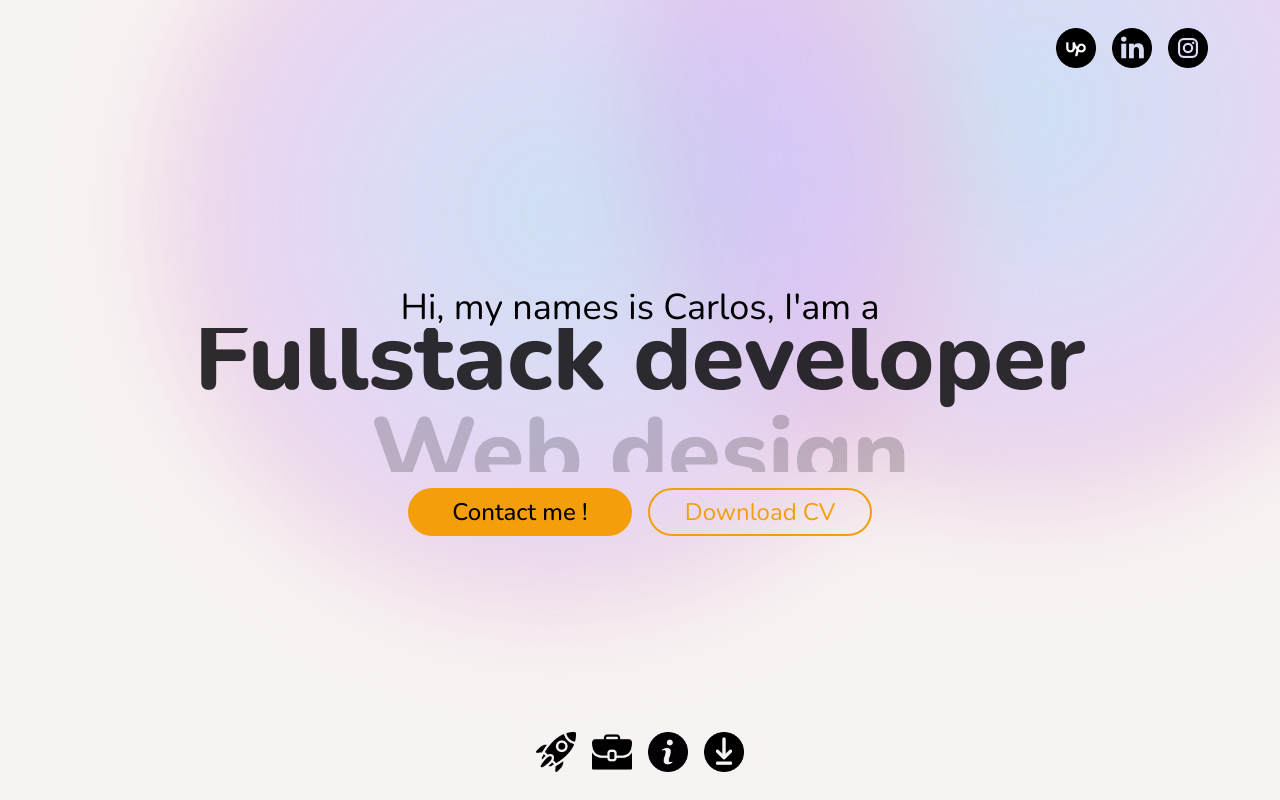
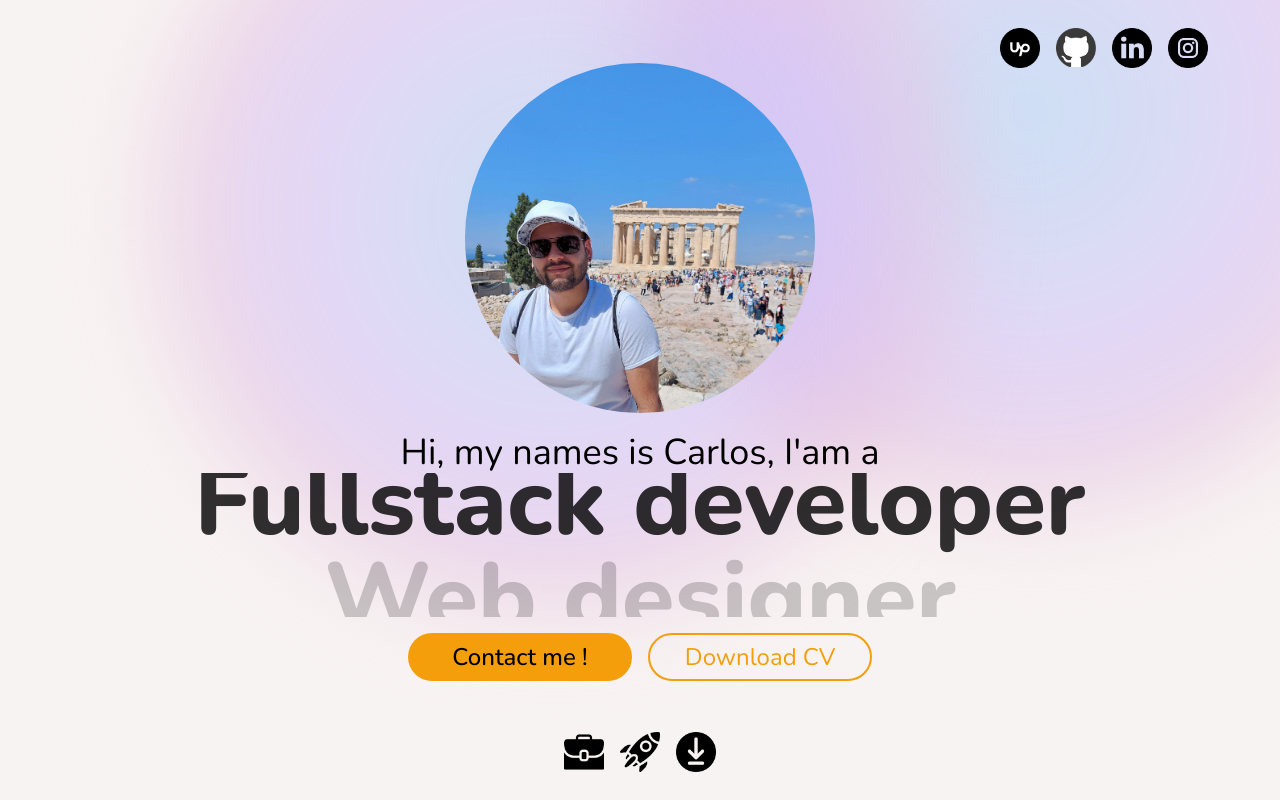
Before and after one commit to CarlosVF22/nextjs14-supabase-my-website, a Next.js app: page / in a window 1280 px wide. Built offline with nearby package versions, Linux system fonts and the light colour scheme; no server answers; the database is empty.

Commit message:
feat: :sparkles: add hero image, modify NavBar and add github icon and link un social media bar

```diff
--- a/app/globals.css
+++ b/app/globals.css
@@ -64,6 +64,18 @@ body {
     z-index: -1;
 }
 
+#esfera3 {
+    top: 1800px;
+}
+
+#esfera4 {
+    top: 2850px;
+}
+
+.image-container-hero img {
+    border-radius: 100%;
+}
+
 .nav-bar {
     background-color: var(--nav-bg-color);
     z-index: 1;
--- a/app/page.tsx
+++ b/app/page.tsx
@@ -1,6 +1,5 @@
 "use client";
 
-// import { createClient } from "@/utils/supabase/client";
 import React, { useEffect, useRef, useState } from "react";
 import PrimaryButton from "@/components/PrimaryButton";
 import RotateText from "@/components/RotateText";
@@ -8,12 +7,14 @@ import Image from "next/image";
 import UpworkIcon from "./icons/upwork-icon-512.png";
 import LinkedinIcon from "./icons/linkedin-icon-512.png";
 import InstagramIcon from "./icons/instagram-icon-512.png";
+import GithubIcon from "./icons/github-icon.png";
 import NavBar from "@/components/NavBar";
 import DownloadCVButton from "@/components/DownloadCVButton";
 import FormContact from "@/components/FormContact";
 import Modal from "@/components/Modal";
 import ProjectCard from "@/components/ProjectCard";
 import JobCard from "@/components/JobCard";
+import HeroImage from "../public/images/hero-img-cropped.jpeg";
 
 interface Technology {
     id: number;
@@ -55,7 +56,9 @@ interface JobType {
 export default function Page() {
     const esfera1Ref = useRef(null);
     const esfera2Ref = useRef(null);
-    const [isModalOpen, setModalOpen] = useState(false);
+    const esfera3Ref = useRef(null);
+    const esfera4Ref = useRef(null);
+    // const [isModalOpen, setModalOpen] = useState(false);
     const [projects, setProjects] = useState<ProjectType[]>([]);
     const [jobs, setJobs] = useState<JobType[]>([]);
 
@@ -77,9 +80,11 @@ export default function Page() {
             }, 6000);
         }
 
-        if (esfera1Ref.current && esfera2Ref.current) {
+        if (esfera1Ref.current && esfera2Ref.current && esfera3Ref.current) {
             moveRandomly(esfera1Ref.current);
             moveRandomly(esfera2Ref.current);
+            moveRandomly(esfera3Ref.current);
+            moveRandomly(esfera4Ref.current);
         }
     }, []);
 
@@ -93,28 +98,58 @@ export default function Page() {
         fetchProjects();
     }, []);
 
-    // fetch all jobs
+    // fetch all jobs and sort by finish_date
     useEffect(() => {
         const fetchJobs = async () => {
             const response = await fetch("/jobs");
             const data = await response.json();
-            setJobs(data.jobs);
+
+            // Clasifica los jobs en dos grupos: en curso y finalizados
+            const ongoingJobs = data.jobs.filter(
+                (job: JobType) => job.finish_date === null
+            );
+            const completedJobs = data.jobs.filter(
+                (job: JobType) => job.finish_date !== null
+            );
+
+            // Ordena los trabajos completados por fecha de finalización de forma descendente
+            completedJobs.sort((a: JobType, b: JobType) => {
+                // Convertir las fechas a objetos Date
+                const dateA = new Date(a.finish_date);
+                const dateB = new Date(b.finish_date);
+
+                // Orden descendente, el más reciente primero
+                return dateB.getTime() - dateA.getTime();
+            });
+
+            // Combina los trabajos en curso con los trabajos completados ya ordenados
+            const sortedJobs = [...ongoingJobs, ...completedJobs];
+
+            // Establece el estado con los trabajos ordenados
+            setJobs(sortedJobs);
         };
         fetchJobs();
     }, []);
 
-    const handleOpenModal = () => {
-        setModalOpen(true);
+    const handleOpenWhatsapp = () => {
+        const skolmiNumber = "+573148393111";
+        const message = "Hola 😀";
+        const encodedMessage = encodeURIComponent(message);
+        const url = `https://api.whatsapp.com/send?phone=${skolmiNumber}&text=${encodedMessage}`;
+
+        window.open(url, "_blank");
     };
 
-    const handleCloseModal = () => {
-        setModalOpen(false);
-    };
+    // const handleCloseModal = () => {
+    //     setModalOpen(false);
+    // };
 
     return (
         <div className="background">
-            <div className="esfera esfera1" ref={esfera1Ref}></div>
-            <div className="esfera esfera2" ref={esfera2Ref}></div>
+            <div id="esfera1" className="esfera" ref={esfera1Ref}></div>
+            <div id="esfera2" className="esfera" ref={esfera2Ref}></div>
+            <div id="esfera3" className="esfera" ref={esfera3Ref}></div>
+            <div id="esfera4" className="esfera" ref={esfera4Ref}></div>
             <main className="h-full relative">
                 <header className="flex mt-5 justify-center md:mr-16 md:justify-end">
                     <a
@@ -124,6 +159,15 @@ export default function Page() {
                     >
                         <button className="w-10 m-2 transition ease-in-out hover:-translate-y-1 hover:scale-125 duration-300">
                             <Image src={UpworkIcon} alt="Upwork icon" />
+                        </button>
+                    </a>
+                    <a
+                        href="https://github.com/CarlosVF22"
+                        target="_blank"
+                        rel="noopener noreferrer"
+                    >
+                        <button className="w-10 m-2 transition ease-in-out hover:-translate-y-1 hover:scale-125 duration-300">
+                            <Image src={GithubIcon} alt="Github icon" />
                         </button>
                     </a>
                     <a
@@ -147,7 +191,14 @@ export default function Page() {
                 </header>
                 <section className="w-11/12 md:w-10/12 m-auto h-full">
                     <div className="flex flex-col items-center justify-center h-3/4">
-                        <div className="mt-20 w-full text-center">
+                        <div className="image-container-hero">
+                            <Image
+                                src={HeroImage}
+                                width={350}
+                                alt="Profile picture"
+                            />
+                        </div>
+                        <div className="mt-5 w-full text-center">
                             <h1>
                                 <span className="text-salte-700 text-lg md:text-2xl lg:text-4xl">
                                     Hi, my names is Carlos, I'am a
@@ -156,7 +207,7 @@ export default function Page() {
                                     <RotateText
                                         texts={[
                                             "Fullstack developer",
-                                            "Web design",
+                                            "Web designer",
                                             "Backend developer",
                                             "Frontend developer",
                                             "Dev-Ops",
@@ -169,18 +220,18 @@ export default function Page() {
                         </div>
                         <div className="mt-2 flex justify-center w-full">
                             <div className="p-2">
-                                <PrimaryButton onClick={handleOpenModal} />
+                                <PrimaryButton onClick={handleOpenWhatsapp} />
                             </div>
                             <div className="p-2">
                                 <DownloadCVButton />
                             </div>
                         </div>
                     </div>
-                    {isModalOpen && (
+                    {/* {isModalOpen && (
                         <Modal onClose={handleCloseModal}>
                             <FormContact />
                         </Modal>
-                    )}
+                    )} */}
                 </section>
                 <section
                     id="jobs"
--- a/components/NavBar.tsx
+++ b/components/NavBar.tsx
@@ -14,17 +14,18 @@ export default function NavBar() {
     const [tooltips, setTooltips] = useState([
         {
             isVisible: false,
+            message: "Jobs experience",
+            icon: JobsExperienceIcon,
+            id: "jobs",
+        },
+        {
+            isVisible: false,
             message: "My Projects",
             icon: ProjectIcon,
             id: "projects",
         },
-        {
-            isVisible: false,
-            message: "Jobs experience",
-            icon: JobsExperienceIcon,
-            id: "jobs",
-        },
-        { isVisible: false, message: "About me", icon: AboutMeIcon },
+
+        // { isVisible: false, message: "About me", icon: AboutMeIcon },
         { isVisible: false, message: "Download CV", icon: DownloadIcon },
     ]);
 
```
Also changed, not shown: app/icons/github-icon.png (added), public/images/hero-img-cropped.jpeg (added).
